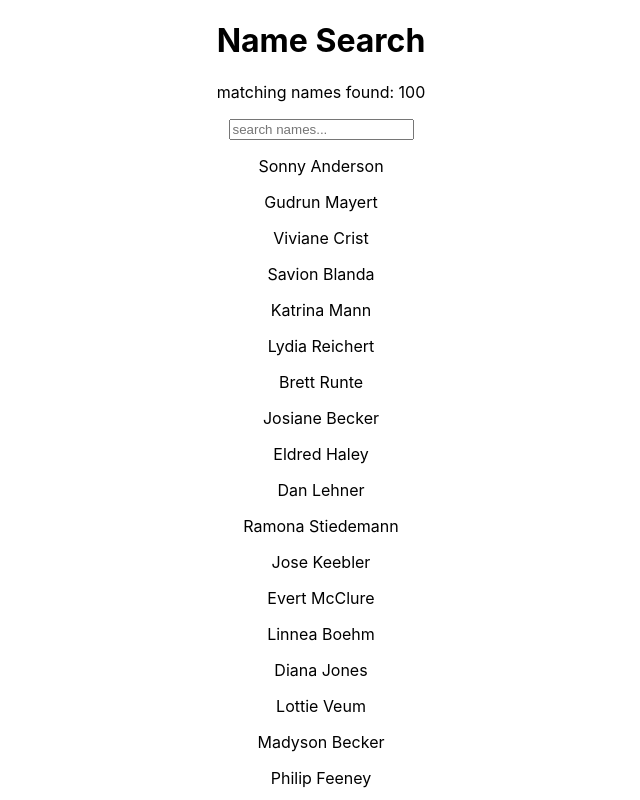
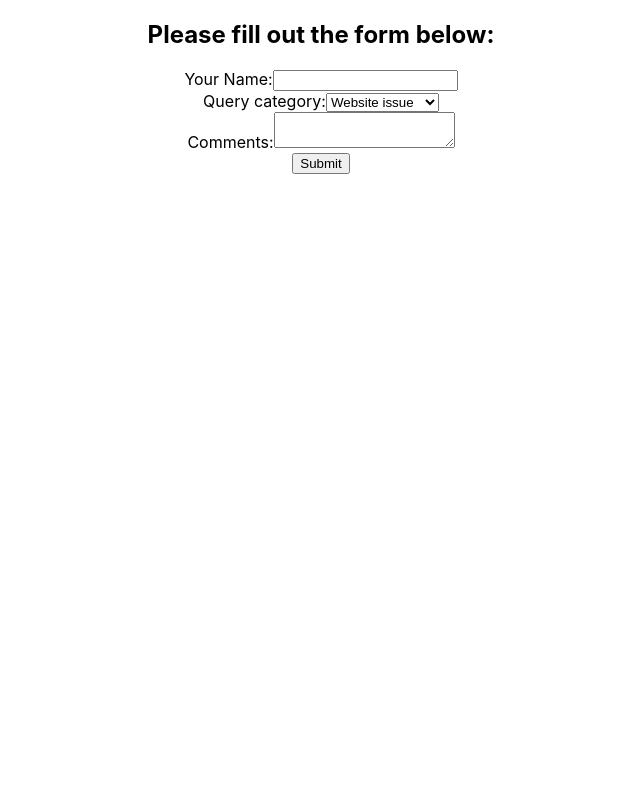
Before and after one commit to Linnea87/first-react-project, a React (Create React App) app in the folder my-app/: page / in a window 1280 px wide. Shown: the top 800 px of the page, without its empty margins (319-959 px from the left). Built offline with nearby package versions, Linux system fonts and the light colour scheme.

Commit message:
controlledformhooks

```diff
--- a/my-app/src/App.js
+++ b/my-app/src/App.js
@@ -17,7 +17,8 @@
 // import LifeCyclesCWU from './components/LifeCyclesCWU';
 // import ControlledForm from './components/ControlledForm';
 // import UncontrolledForm from './components/UncontrolledForm'
-import SearchBar from './components/SearchBar';
+// import SearchBar from './components/SearchBar';
+import ControlledFormHooks from './components/ControlledFormHooks';
 
 
 function App() {
@@ -38,7 +39,8 @@
       {/* <LifeCyclesCWU /> */}
       {/* <ControlledForm /> */}
       {/* <UncontrolledForm /> */}
-      <SearchBar />
+      {/* <SearchBar /> */}
+      <ControlledFormHooks />
     </div>
   );
 }
--- /dev/null
+++ b/my-app/src/components/ControlledFormHooks.js
@@ -0,0 +1,59 @@
+import React, {useState} from 'react'
+
+function ControlledFormHooks() {
+    const [name, setName] = useState('');
+    const [category, setCategory] = useState('website');
+    const [comments, setComments] = useState('');
+    const handleSubmit = (e) => {
+        e.preventDefault();
+        console.log(name, category, comments)
+    }
+    return (
+        <div>
+            <h2>Please fill out the form below:</h2>
+            <form onSubmit={handleSubmit}>
+                <div>
+                    <label htmlFor="id-name">Your Name:</label>
+                    <input
+                        value={name}
+                        onChange={
+                            (e) => setName(e.target.value)}
+                        id="id-name"
+                        name="name"
+                        type="text"
+                    />
+                </div>
+                <div>
+                    <label htmlFor="id-category">Query category:</label>
+                    <select
+                        id="id-category"
+                        name="category"
+                        value={category}
+                        onChange={
+                            (e) => setCategory(e.target.value)
+                        }
+                    >
+                        <option value="website">Website issue</option>
+                        <option value="order">Order issue</option>
+                        <option value="general">General inquiry</option>
+
+                    </select>
+                </div>
+                <div>
+                    <label htmlFor="id-comments">Comments:</label>
+                    <textarea
+                        id="id-comments"
+                        name="comments"
+                        value={comments}
+                        onChange={
+                            (e) => setComments(e.target.value)
+                        }
+                    />
+                </div>
+                <input type="submit" value="Submit" />
+            </form>
+        </div>
+    )
+}
+
+export default ControlledFormHooks
```
Also changed, not shown: my-app/src/components/ClassCounter.js (added, +30 -0 lines), my-app/src/components/HooksCounter.js (added, +20 -0 lines), my-app/src/components/ControlledForm.js (renamed from my-app/src/components/ControlledForm copy.js).
